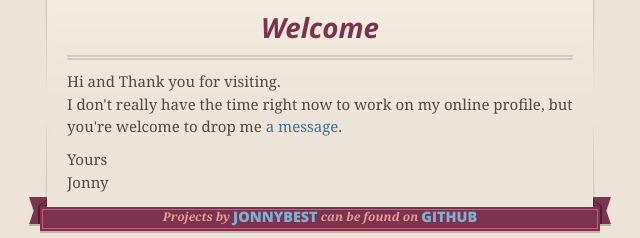
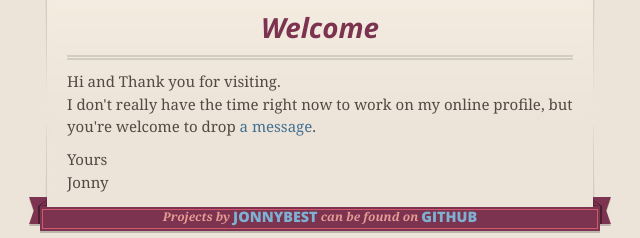
Before and after one commit to jonnybest/jonnybest.github.io, a plain HTML site: page index.html in a window 1280 px wide. Shown: the part 200-438 px from the top of the page, 320-960 px from the left. Drawn offline with nearby package versions, Linux system fonts and the light colour scheme.

Commit message:
Update index.html

```diff
--- a/index.html
+++ b/index.html
@@ -47,7 +47,7 @@
       <section id="main_content">
         <h3>
 <a name="welcome-to-github-pages" class="anchor" href="#welcome-to-github-pages"><span class="octicon octicon-link"></span></a>Welcome</h3>
-<p>Hi and Thank you for visiting. <br />I don't really have the time right now to work on my online profile, but you're welcome to drop me <a href="mailto:inquiry@jbxf.de">a message</a>.</p>
+<p>Hi and Thank you for visiting. <br />I don't really have the time right now to work on my online profile, but you're welcome to drop <a href="mailto:inquiry@jbxf.de">a message</a>.</p>
 <p>Yours<br />Jonny</p>
       </section>
 
```
